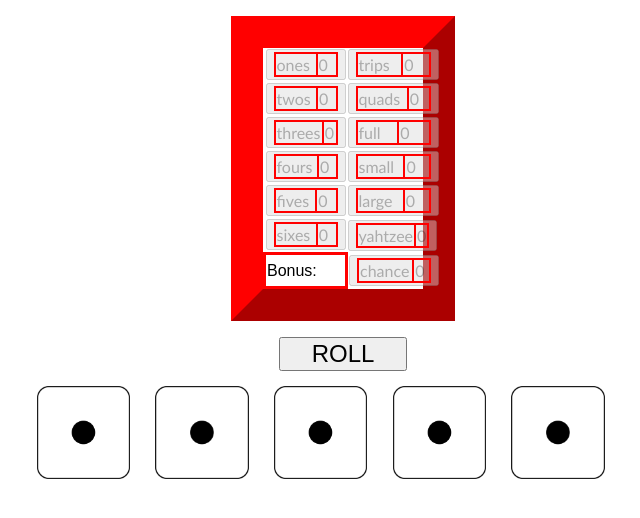
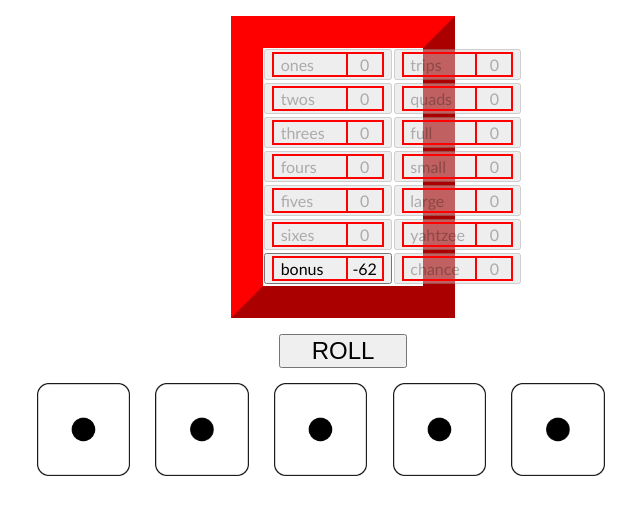
Before and after one commit to benbradford/yahtzoo, a React (Create React App) app: page / in a window 1280 px wide. Shown: the top 518 px of the page, without its empty margins (297-937 px from the left). Built offline with nearby package versions, Linux system fonts and the light colour scheme; the HTML template or start-up script is replaced by a standard one.

Commit message:
further view cleanup and added bonus

```diff
--- a/src/App.css
+++ b/src/App.css
@@ -57,59 +57,6 @@
   border:2em outset #FF0000;
 }
 
-.ScoreBoard-Cell {
-  width: 7em;
-  border:0.2em solid #FF0000;
-  text-align: left;
-
-}
-
-.ScoreBoard-Cell-Selected {
-  width: 7em;
-  border:0.2em solid #FF0000;
-  background-color: yellow;
-  text-align: left;
-}
-
-.ScoreBoard-Cell-Commited {
-  width: 7em;
-  border:0.2em solid #FF0000;
-  background-color: lightgrey;
-  text-align: left;
-
-}
-
-.ScoreBoard-Cell-Font {
-
-  font: 'courier';
-  font-family: "Gill Sans", sans-serif;
-  font-style: normal;
-  font-size: 1.2em;
-}
-
-.ScoreBoard-Cell-Font-Selected {
-
-  font: 'courier';
-  font-family: "Gill Sans", sans-serif;
-  font-style: normal;
-  font-size: 1.2em;
-  font-weight: bold;
-}
-
-.ScoreBoard-Cell-Font-Commited {
-
-  font: 'courier';
-  font-family: "Gill Sans", sans-serif;
-  font-style: normal;
-  font-size: 1.2em;
-  font-weight: bolder;
-  background-color: lightgrey;
-  border-color: lightgrey;
-}
-
-.Score-Click {
-  min-width: 6em;
-}
 
 
 .Dice-Border-None {
--- a/src/BonusCellView.tsx
+++ b/src/BonusCellView.tsx
@@ -1,4 +1,5 @@
 import * as React from 'react';
+import './ScoreCategoryView.css';
 
 class BonusCellView extends React.Component<any, any>{
 
@@ -8,13 +9,35 @@ class BonusCellView extends React.Component<any, any>{
 
     public render() {
         return (
-            <td className="ScoreBoard-Cell">
-                Bonus:
+            <td> <button className="Score-Button">
+            <td className="Score-TD">
+                <code className="Score-Name-Font">bonus</code>
+            </td> <td className="Score-Value-TD" >
+                <code className={this.score_value_font()}>{this.remaining_or_bonus()}</code>
+            </td>
+            </button>
             </td>
         );
     }
 
+    private score_value_font() : string {
+        if (this.has_bonus()) {
+            return "Score-Value-Font-Committed";
+        }
+        return "Score-Value-Font";
+    }
 
+    private remaining_or_bonus() : string {
+        if (this.has_bonus()) {
+            return "35";
+        }
+        return "-" + (62 - this.props.total_value);
+    }
+
+    private has_bonus() : boolean {
+        const remains = 62 - this.props.total_value;
+        return remains <= 0;
+    }
 }
 
 export default BonusCellView;
--- a/src/ScoreBoardView.tsx
+++ b/src/ScoreBoardView.tsx
@@ -21,7 +21,7 @@ class ScoreBoardView extends React.Component<any, any>{
                     <tr> {this.add_view(calc, IScoreCategory.fours, "fours  ")} {this.add_view(calc, IScoreCategory.small, "small   ")}  </tr>
                     <tr> {this.add_view(calc, IScoreCategory.fives, "fives  ")}  {this.add_view(calc, IScoreCategory.large, "large   ")}  </tr>
                     <tr> {this.add_view(calc, IScoreCategory.sixes, "sixes  ")} {this.add_view(calc, IScoreCategory.yahtzee, "yahtzee ")}  </tr>
-                    <tr> <BonusCellView />  {this.add_view(calc, IScoreCategory.chance, "chance ")}  </tr>
+                    <tr> <BonusCellView total_value={this.total_committed_dice_value()}/>  {this.add_view(calc, IScoreCategory.chance, "chance ")}  </tr>
                 </tr></table>
             </p>
         );
@@ -34,6 +34,17 @@ class ScoreBoardView extends React.Component<any, any>{
     private add_view(calc : ScoreCalculator, category : IScoreCategory, name : string) : any {
         return  (<ScoreCategoryView onClick={this.handleScoreSelection} calc={calc} category={category} name={name} scores={this.props.scores} is_selected={this.props.selected === category} state={this.props.state}/> );
     }
+
+    private total_committed_dice_value() : number {
+        let total : number = 0;
+        for (let i = 0; i < 6; ++i) {
+            const v = this.props.scores[i];
+            if (v !== undefined) {
+                total += v;
+            }
+        }
+        return total;
+    }
 }
 
 export default ScoreBoardView;
--- /dev/null
+++ b/src/ScoreCategoryView.css
@@ -0,0 +1,58 @@
+
+  .Score-TD {
+    min-width: 4.8em;
+    border:0.2em solid #FF0000;
+    text-align: left;
+    padding-left: 0.5em;
+  }
+
+  .Score-TD-Selected {
+    min-width: 4.8em;
+    border:0.2em solid #FF0000;
+    background-color: yellow;
+    text-align: left;
+    padding-left: 0.5em;
+  }
+
+  .Score-Value-TD {
+    min-width: 2.4em;
+    border:0.2em solid #FF0000;
+  }
+
+  .Score-Value-TD-Selected {
+    min-width: 2.4em;
+    border:0.2em solid #FF0000;
+    background-color: yellow;
+  }
+
+
+  .Score-Name-Font {
+    font: 'courier';
+    font-family: "Gill Sans", sans-serif;
+    font-style: normal;
+    font-size: 1.2em;
+    text-align: left;
+  }
+
+  .Score-Value-Font {
+    font: 'courier';
+    font-family: "Gill Sans", sans-serif;
+    font-style: normal;
+    font-size: 1.2em;
+    text-align: center;
+    font-weight: lighter;
+  }
+
+  .Score-Value-Font-Committed {
+    font: 'courier';
+    font-family: "Gill Sans", sans-serif;
+    font-style: normal;
+    font-size: 1.2em;
+    text-align: center;
+    font-weight: bolder;
+    color:red;
+  }
+
+  .Score-Button {
+    min-width: 6em;
+  }
--- a/src/ScoreCategoryView.tsx
+++ b/src/ScoreCategoryView.tsx
@@ -1,4 +1,5 @@
 import * as React from 'react';
+import './ScoreCategoryView.css';
 import {InGameStateType} from './InGameData'
 import ScoreCalculator from './ScoreCalculator'
 
@@ -10,9 +11,11 @@ class ScoreCategoryView extends React.Component<any, any>{
 
     public render() {
         return (
-           <td> <button className="Score-Click" onClick={this.clicked} disabled={this.is_button_disabled()}>
-            <td className={this.td_className()}>
-            <code className={this.font_type()}> {this.props.name} </code> </td> <td className={this.td_className()}> <code className={this.font_type() }>{this.score_as_string()}</code>
+           <td> <button className="Score-Button" onClick={this.clicked} disabled={this.is_button_disabled()}>
+            <td className={this.score_td()}>
+                <code className="Score-Name-Font"> {this.props.name} </code>
+            </td> <td className={this.score_value_td()}>
+                <code className={this.score_value_font()}>{this.score_as_string()}</code>
             </td>
             </button>
             </td>
@@ -28,26 +31,28 @@ class ScoreCategoryView extends React.Component<any, any>{
         return "" + s;
     }
 
-    private font_type() : string {
-        if (this.props.is_selected) {
-            return "ScoreBoard-Cell-Font-Selected";
-        } else if (this.props.scores[this.props.category] !== undefined){
-            return "ScoreBoard-Cell-Font-Commited";
-        } else {
-            return "ScoreBoard-Cell-Font";
+    private score_value_font() : string {
+        if (this.score() !== undefined && this.props.state !== InGameStateType.awaiting_roll) {
+            return "Score-Value-Font-Committed";
         }
+        return "Score-Value-Font";
     }
 
-    private td_className() : string {
+    private score_value_td() : string {
         if (this.props.is_selected) {
-            return "ScoreBoard-Cell-Selected";
-        } else if (this.props.scores[this.props.category] !== undefined){
-            return "ScoreBoard-Cell-Commited";
-        } else {
-            return "ScoreBoard-Cell";
+            return "Score-Value-TD-Selected";
         }
+        return "Score-Value-TD";
+
     }
 
+    private score_td() : string {
+        if (this.props.is_selected) {
+            return "Score-TD-Selected";
+        }
+        return "Score-TD";
+
+    }
     private clicked = () => {
         const score = this.score();
         if (score === undefined) {
```
